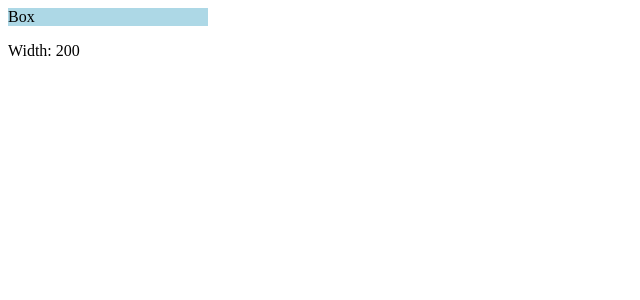
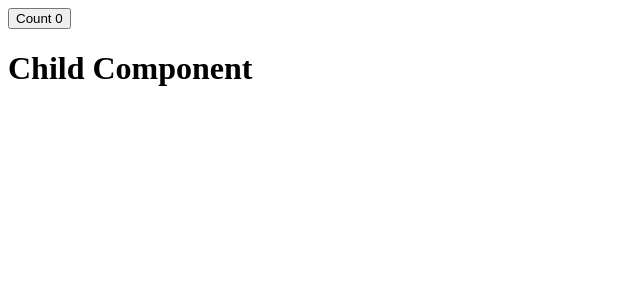
Before and after one commit to Gunalvijay/React, a React (Vite) app in the folder my-react-app/: page / in a window 1280 px wide. Shown: the top 300 px of the page, without its empty margins (0-640 px from the left). Built offline with nearby package versions, Linux system fonts and the light colour scheme.

Commit message:
React.memo  added

```diff
--- a/my-react-app/src/App.jsx
+++ b/my-react-app/src/App.jsx
@@ -11,11 +11,13 @@ import Examples from "./Examples/UseMemo/WithUseMemo";
 import Parents from "./Examples/UseCallback/withoutUseccallback";
 import Parent from "./Examples/UseCallback/withUsecallback";
 import Layout from "./Examples/UseLayoutEffect";
+import ReactMemo from "./Examples/React.memo/Recmemo";
+import ReactMemo1 from "./Examples/React.memo/Recmemo1";
 
 function App() {
   return(
     <>
-    <Layout />
+    <ReactMemo1 />
     </>
   )
 }
--- /dev/null
+++ b/my-react-app/src/Examples/React.memo/Recmemo.jsx
@@ -0,0 +1,28 @@
+import { useState } from "react";
+
+function ReactMemo() {
+
+  const [count, setCount] = useState(0);
+  console.log("Parent Rendered");
+
+  return (
+
+    <div>
+
+      <button onClick={() => setCount(count+1)}>
+        Count {count}
+      </button>
+
+      <Child />
+
+    </div>
+  );
+}
+
+function Child(){
+  console.log("Child Rendered");
+
+  return <h1>Child Component</h1>;
+}
+
+export default ReactMemo;
--- /dev/null
+++ b/my-react-app/src/Examples/React.memo/Recmemo1.jsx
@@ -0,0 +1,32 @@
+import React from "react";
+import { useState } from "react";
+
+function ReactMemo1() {
+
+  const [count, setCount] = useState(0);
+  console.log("Parent Rendered");
+
+  return (
+
+    <div>
+
+      <button onClick={() => setCount(count+1)}>
+        Count {count}
+      </button>
+
+      <Child />
+
+    </div>
+  );
+}
+
+
+const Child = React.memo(function Child(){
+
+  console.log("Child Rendered");
+
+  return <h1>Child Component</h1>;
+
+});
+
+export default ReactMemo1;
```
